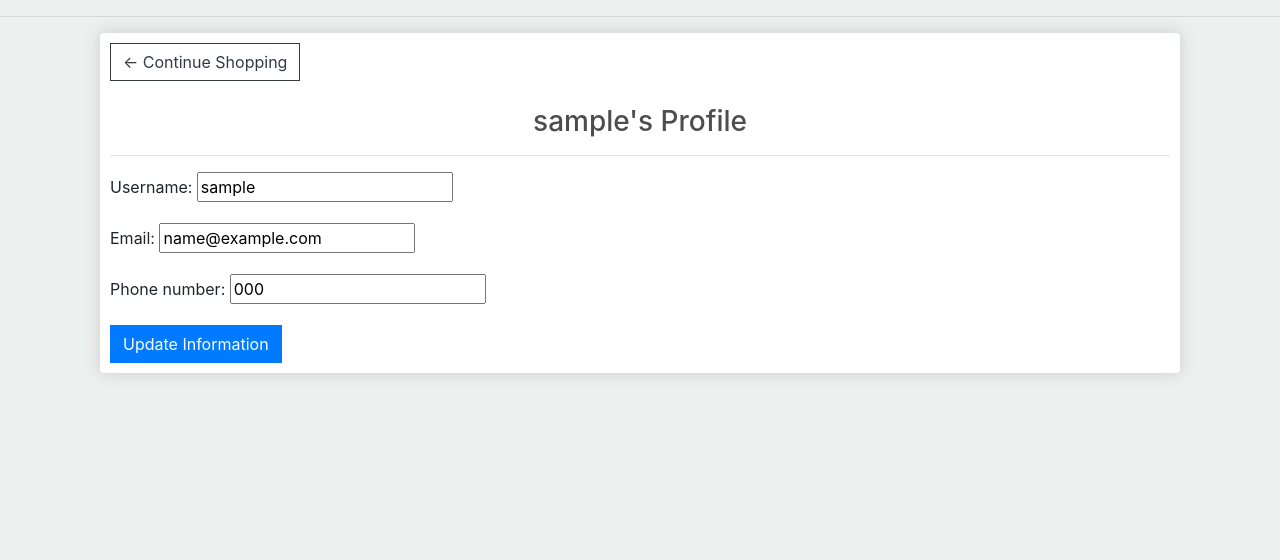
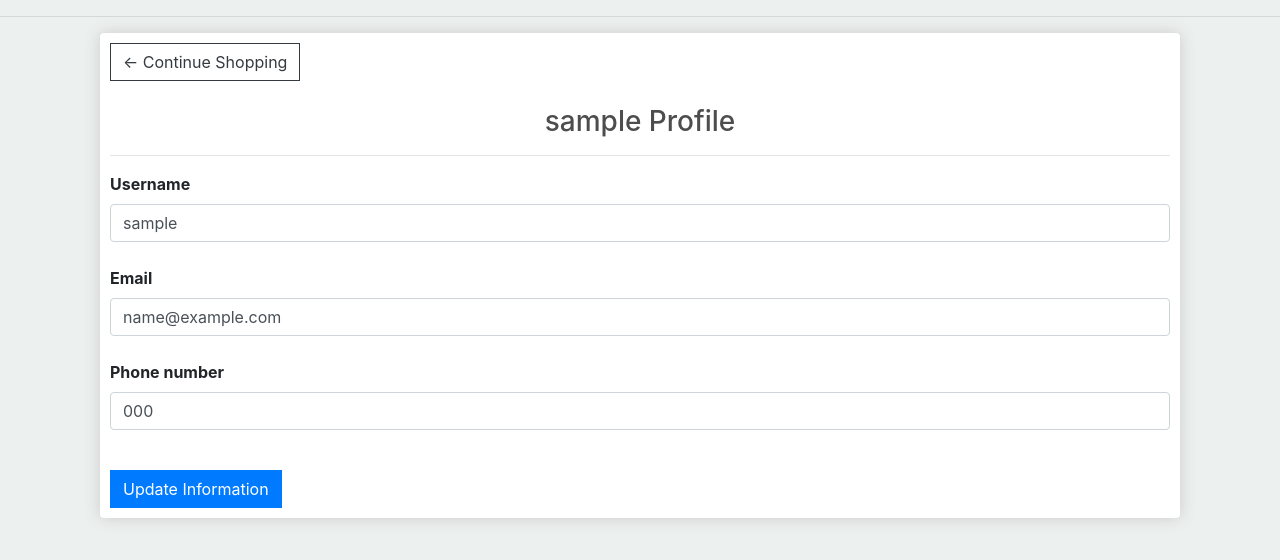
Before and after one commit to Mohamed-Salem-Ali/e-commerce, a Django app: page /auth/profile/ in a window 1280 px wide. Shown: the part 57-617 px from the top of the page. Run offline with Django 5.2, Linux system fonts and the light colour scheme; a user stored in the database is signed in; tables that the repository leaves empty hold one stand-in row (values such as "Sample post"); some libraries are stand-ins or nearby versions.

Commit message:
style(Core): Change the style of Profile page - All input fields have the same width -  Labels are bold and properly aligned

```diff
--- a/authentication/templates/authentication/profile.html
+++ b/authentication/templates/authentication/profile.html
@@ -6,14 +6,22 @@
     <div class="box-element">
         <a class="btn btn-outline-dark" href="{% url 'home' %}">&#x2190; Continue Shopping</a>
         <br><br>
-        <h3 class="text-center">{{ request.user.username }}'s Profile</h3>
+        <h3 class="text-center">{{ request.user.username }} Profile</h3>
         <hr>
 
         <form method="POST" action="" enctype="multipart/form-data">
             {% csrf_token %}
 
             <div class="form-group">
-                {{ form.as_p }}
+                {% for field in form %}
+                <label for="{{ field.id_for_label }}" class="form-label">{{ field.label }}</label>
+                <input type="{{ field.field.widget.input_type }}" name="{{ field.name }}" class="form-control"
+                    id="{{ field.id_for_label }}" value="{{ field.value|default_if_none:'' }}">
+                {% if field.help_text %}
+                <small class="form-text text-muted">{{ field.help_text }}</small>
+                {% endif %}
+                <br>
+                {% endfor %}
             </div>
 
             <button class="btn btn-primary" type="submit">Update Information</button>
@@ -30,4 +38,14 @@
         {% endif %}
     </div>
 </div>
+<style>
+    .form-label {
+        font-weight: bold;
+    }
+
+    .btn-block {
+        width: 100%;
+        max-width: 500px;
+    }
+</style>
 {% endblock content%}
```
